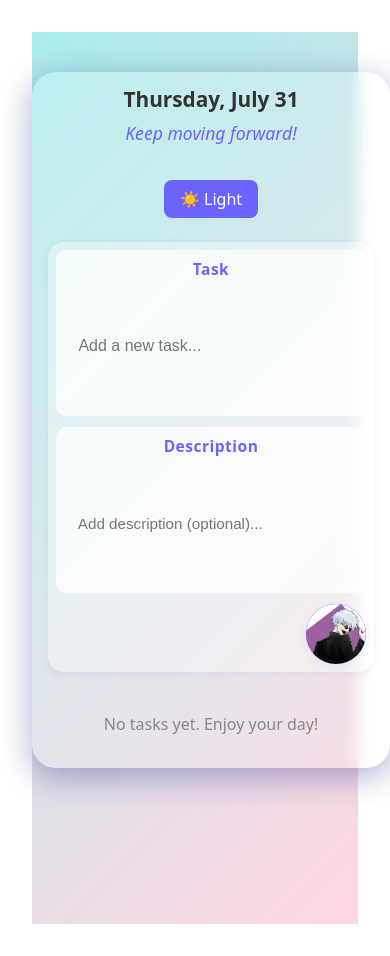
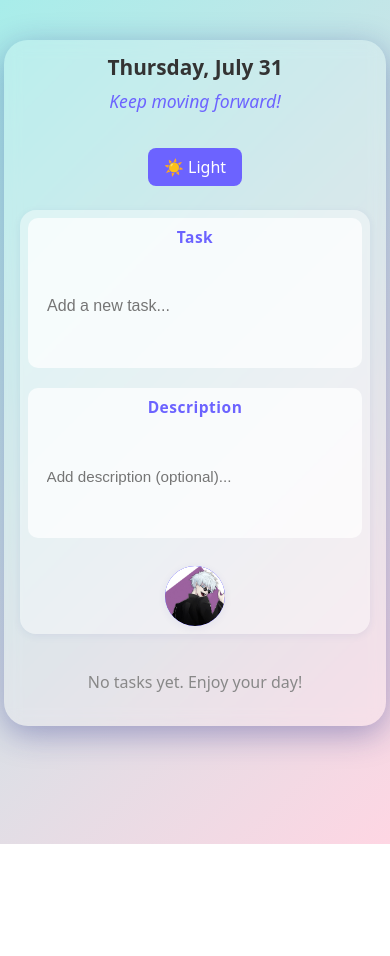
Before and after one commit to Rakesh99k/my-todo, a React (Vite) app: page / in a window 390 px wide. After the commit the page ends 844 px from the top, so only its background shows below. Built offline with nearby package versions, Linux system fonts and the light colour scheme.

Commit message:
Added changes

```diff
--- a/src/App.css
+++ b/src/App.css
@@ -1,8 +1,22 @@
+html, body {
+  height: 100%;
+  width: 100%;
+  margin: 0;
+  padding: 0;
+  box-sizing: border-box;
+}
+
 #root {
-  max-width: 1280px;
-  margin: 0 auto;
-  padding: 2rem;
+  min-height: 100vh;
+  min-width: 100vw;
+  width: 100vw;
+  height: 100vh;
+  max-width: 100vw;
+  max-height: 100vh;
+  margin: 0;
+  padding: 0;
   text-align: center;
+  box-sizing: border-box;
 }
 
 .logo {
@@ -43,11 +57,15 @@
 
 .todo-bg {
   min-height: 100vh;
+  min-width: 100vw;
+  width: 100vw;
+  height: 100vh;
   background: linear-gradient(135deg, #a8edea 0%, #fed6e3 100%);
   display: flex;
   align-items: center;
   justify-content: center;
   flex-direction: column;
+  box-sizing: border-box;
 }
 
 .todo-container {
@@ -62,6 +80,8 @@
   display: flex;
   flex-direction: column;
   align-items: stretch;
+  box-sizing: border-box; /* ensure padding is inside */
+  overflow: hidden; /* prevent children from overflowing */
 }
 
 .todo-header {
@@ -141,6 +161,10 @@
   border-radius: 50%;
   width: 2.5em;
   height: 2.5em;
+  min-width: 2.5em;
+  min-height: 2.5em;
+  max-width: 2.5em;
+  max-height: 2.5em;
   font-size: 1.5em;
   cursor: pointer;
   transition: background 0.2s;
@@ -151,7 +175,7 @@
   align-items: center;
   justify-content: center;
   overflow: hidden;
-  padding: 0; /* ensure no extra space */
+  padding: 0;
 }
 .add-btn:hover {
   background: #5548c8;
@@ -170,6 +194,21 @@
   list-style: none;
   padding: 0;
   margin: 0;
+  max-height: 45vh;
+  overflow-y: auto;
+  scrollbar-width: thin;
+  scrollbar-color: #6c63ff #eee;
+}
+
+/* Optional: style for webkit scrollbars */
+.todo-list::-webkit-scrollbar {
+  width: 7px;
+  background: #eee;
+  border-radius: 6px;
+}
+.todo-list::-webkit-scrollbar-thumb {
+  background: #6c63ff;
+  border-radius: 6px;
 }
 
 .empty-list {
@@ -263,6 +302,11 @@
   word-break: break-word;
 }
 
+/* Change: black text for dark mode task text */
+.dark-theme .task-text {
+  color: #cfcfcf !important;
+}
+
 .task-desc {
   display: block;
   font-size: 0.95em;
@@ -271,6 +315,10 @@
   margin-left: 2.5em;
   word-break: break-word;
   width: calc(100% - 2.5em);
+}
+
+.dark-theme .task-desc {
+  color: #ffe082 !important;
 }
 
 .delete-btn {
@@ -301,14 +349,21 @@
 /* MOBILE FIX */
 @media (max-width: 600px) {
   .todo-bg {
+    min-height: 100vh;
+    min-width: 100vw;
+    width: 100vw;
+    height: 100vh;
     padding: 1.5em 0;
-    align-items: flex-start;
+    align-items: stretch;
     justify-content: flex-start;
+    box-sizing: border-box;
   }
   .todo-container {
     padding: 1rem;
     max-width: 98vw;
     margin: 1rem auto;
+    box-sizing: border-box;
+    overflow: hidden;
   }
   .todo-header h1 {
     font-size: 1.3em;
@@ -316,12 +371,72 @@
   .todo-input-card {
     flex-direction: column;
     align-items: stretch;
+    gap: 0.8em;
+    width: 100%;
+    box-sizing: border-box;
+    margin-bottom: 1.2rem;
+  }
+  .input-box {
+    width: 100%;
+    margin-bottom: 0.5em;
+    padding: 0.5em 0.5em;
+    min-width: 0;
+    box-sizing: border-box;
   }
   .add-btn {
-    align-self: flex-end;
+    align-self: center;
+    margin-left: 0;
+    margin-top: 0.3em;
+    width: 2.5em;
+    height: 2.5em;
+    min-width: 2.5em;
+    min-height: 2.5em;
+    max-width: 2.5em;
+    max-height: 2.5em;
+    border-radius: 50%;
+    display: flex;
+    justify-content: center;
+    align-items: center;
+  }
+  .gojo-btn-img {
+    width: 100%;
+    height: 100%;
+    border-radius: 50%;
+    object-fit: cover;
+  }
+  .todo-list {
+    width: 100%;
   }
   .todo-card {
-    padding: 0.5em 0.7em;
+    padding: 0.7em 0.5em;
+    font-size: 0.98em;
+    min-width: 0;
+    width: 100%;
+    box-sizing: border-box;
+  }
+  .todo-card-row {
+    flex-direction: row;
+    flex-wrap: wrap;
+    gap: 0.5em;
+    width: 100%;
+    min-width: 0;
+  }
+  .task-text {
+    flex: 1 1 100%;
+    min-width: 0;
+    word-break: break-word;
+    font-size: 1em;
+  }
+  .task-desc {
+    margin-left: 0;
+    width: 100%;
+    font-size: 0.93em;
+    word-break: break-word;
+    margin-top: 0.2em;
+  }
+  .delete-btn {
+    margin-left: 0.5em;
+    margin-top: 0.3em;
   }
 }
 
```
